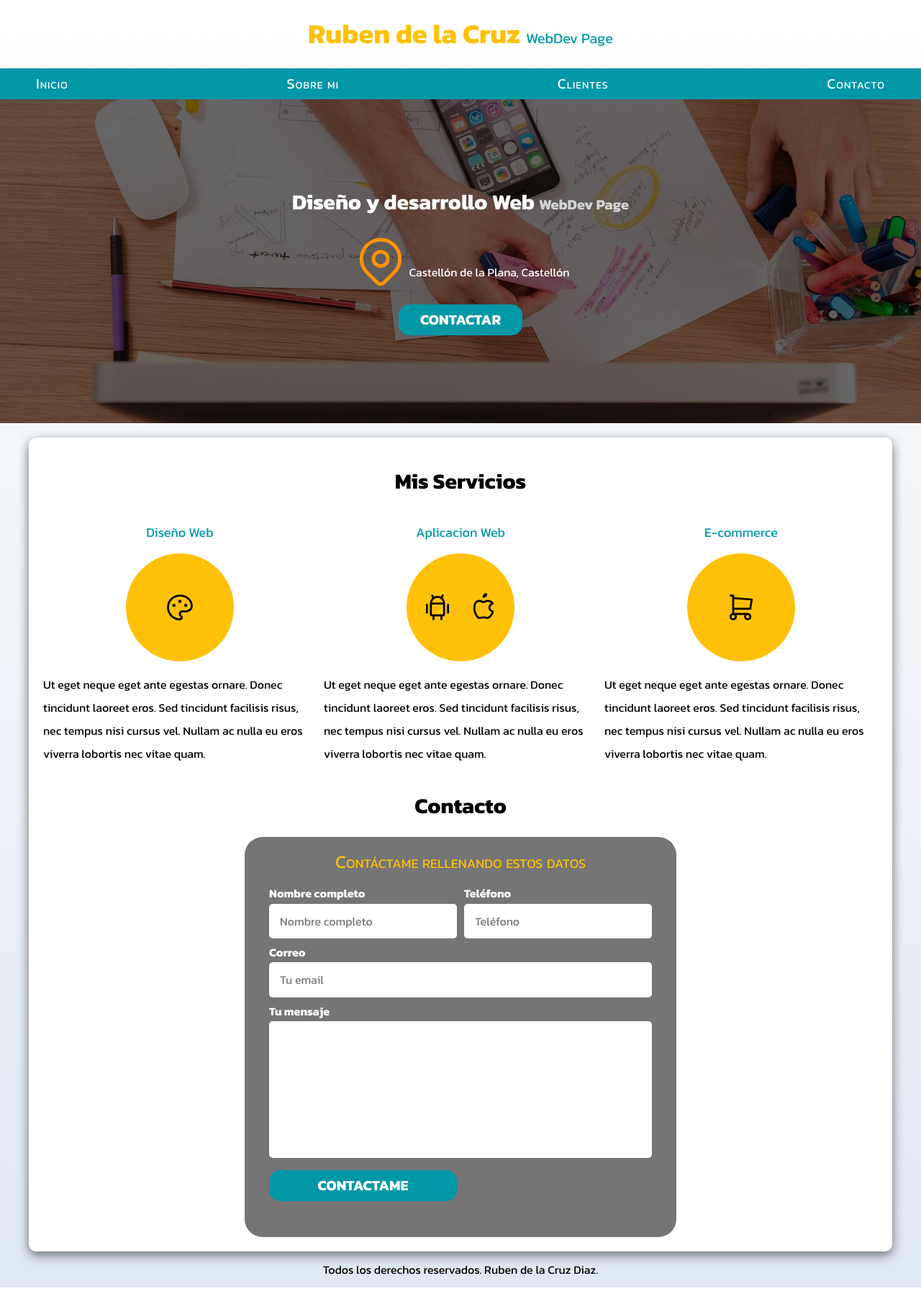
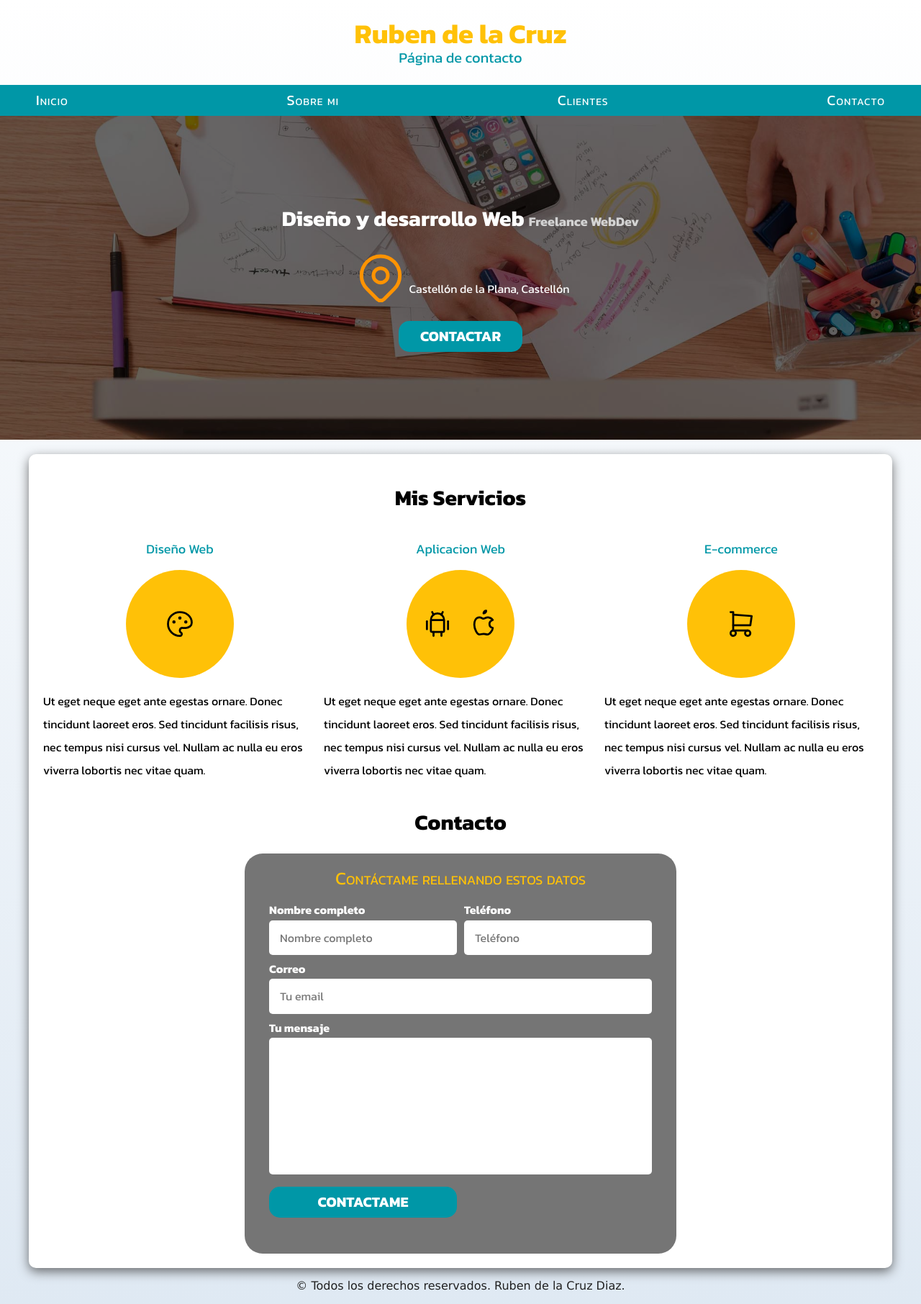
Before and after one commit to porronxo92/Curso-Udemy-DevWeb, a plain HTML site: page 01. Proyecto Freelancer/freelancer_inicio/index.html in a window 1280 px wide. Shown: the whole page at 72% size. Before the commit the page ends 1789 px from the top, so only its background shows below. Drawn offline with Linux system fonts and the light colour scheme.

Commit message:
cambio enlace boton y diseño cabecera

```diff
--- a/01. Proyecto Freelancer/freelancer_inicio/css/estilos.css
+++ b/01. Proyecto Freelancer/freelancer_inicio/css/estilos.css
@@ -110,11 +110,14 @@ h3 {
 }
 
 
+
 .titulo span {
     font-size: 2rem;
     color: var(--secondarycolor);
     font-weight: 400;
+    display: block;
 }
+
 
 /* Manu de navegacion principal */
 
@@ -197,7 +200,7 @@ h3 {
 }
 
 .hero h2 span {
-    font-size: 2rem;
+    font-size: 1.8rem;
     color: lightgray;
 }
 
@@ -326,5 +329,7 @@ h3 {
 /* Footer */
 
 .footer{
+    color: var(--negro);
     text-align: center;
+    font-family: 'Lucida Sans', 'Lucida Sans Regular', 'Lucida Grande', 'Lucida Sans Unicode', Geneva, Verdana, sans-serif;
 }
--- a/01. Proyecto Freelancer/freelancer_inicio/index.html
+++ b/01. Proyecto Freelancer/freelancer_inicio/index.html
@@ -20,7 +20,7 @@
 
 <body>
     <header>
-        <h1 class="titulo">Ruben de la Cruz <span>WebDev Page</span> </h1>
+        <h1 class="titulo">Ruben de la Cruz <span>Página de contacto</span> </h1>
     </header>
     <div class="nav-bg">
         <nav class="main-nav container">
@@ -33,7 +33,7 @@
 
     <section class="hero">
         <div class="contenido-hero">
-            <h2>Diseño y desarrollo Web <span>WebDev Page</span></h2>
+            <h2>Diseño y desarrollo Web <span>Freelance WebDev</span></h2>
             <div class="location">
                 <svg xmlns="http://www.w3.org/2000/svg" class="icon icon-tabler icon-tabler-map-pin" width="80"
                     height="80" viewBox="0 0 24 24" stroke-width="1.5" stroke="#ff9300" fill="none"
@@ -46,7 +46,7 @@
                     href="https://www.google.com/maps/place/Castell%C3%B3n+de+la+Plana,+Castell%C3%B3n/@39.9874542,-0.0830824,13z/data=!3m1!4b1!4m5!3m4!1s0xd5ffe2bb82bc197:0xbf89204be1c64f49!8m2!3d39.9855905!4d-0.0496388">
                     Castellón de la Plana, Castellón</p>
             </div>
-            <a class="boton" href="#">Contactar</a>
+            <a class="boton" href="mailto:ruben_cruz92@hotmail.com">Contactar</a>
         </div>
     </section>
 
@@ -155,7 +155,7 @@
 
 
     <footer class="footer">
-        <p>Todos los derechos reservados. Ruben de la Cruz Diaz.</p>
+        <p>© Todos los derechos reservados. Ruben de la Cruz Diaz.</p>
     </footer>
 
 </body>
```
